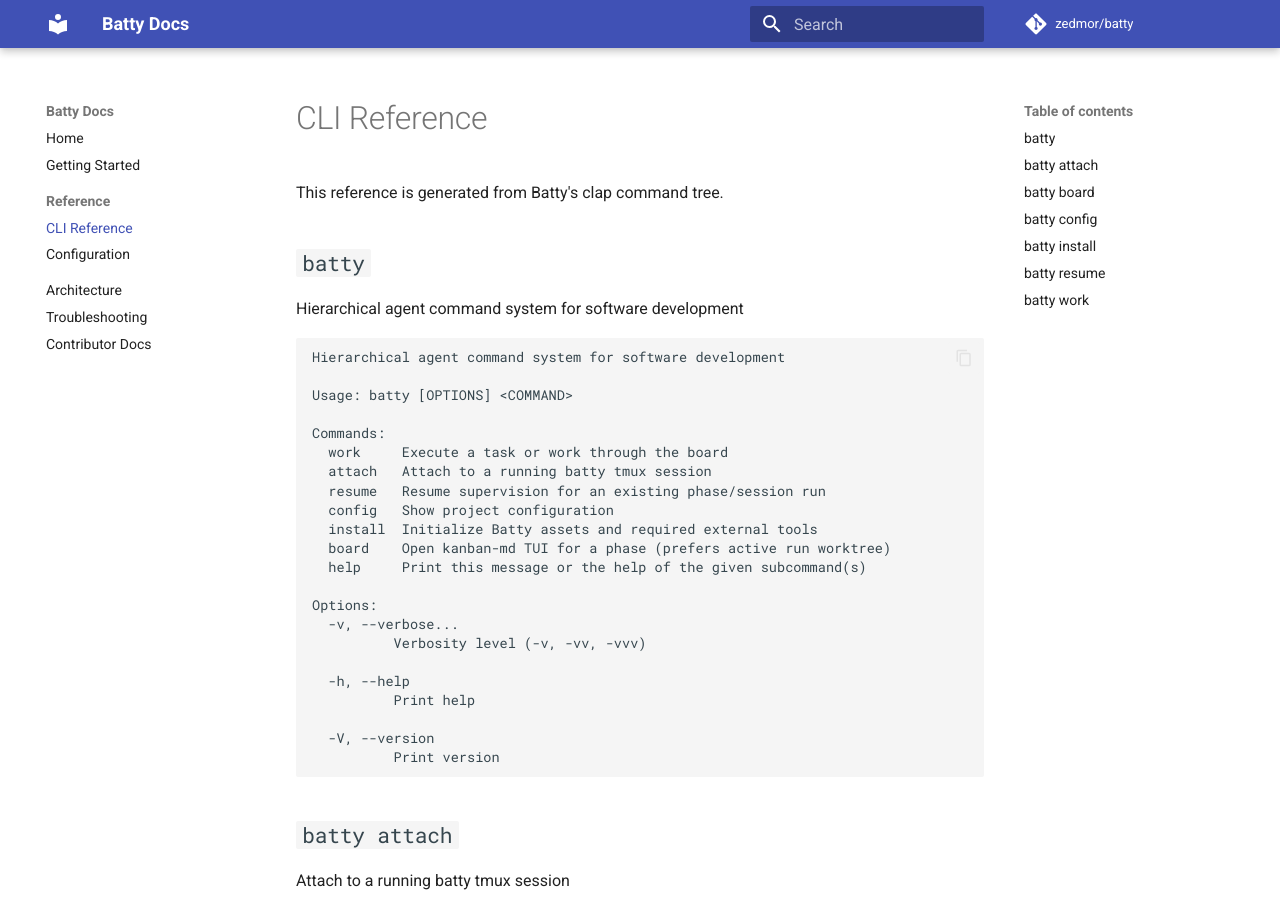
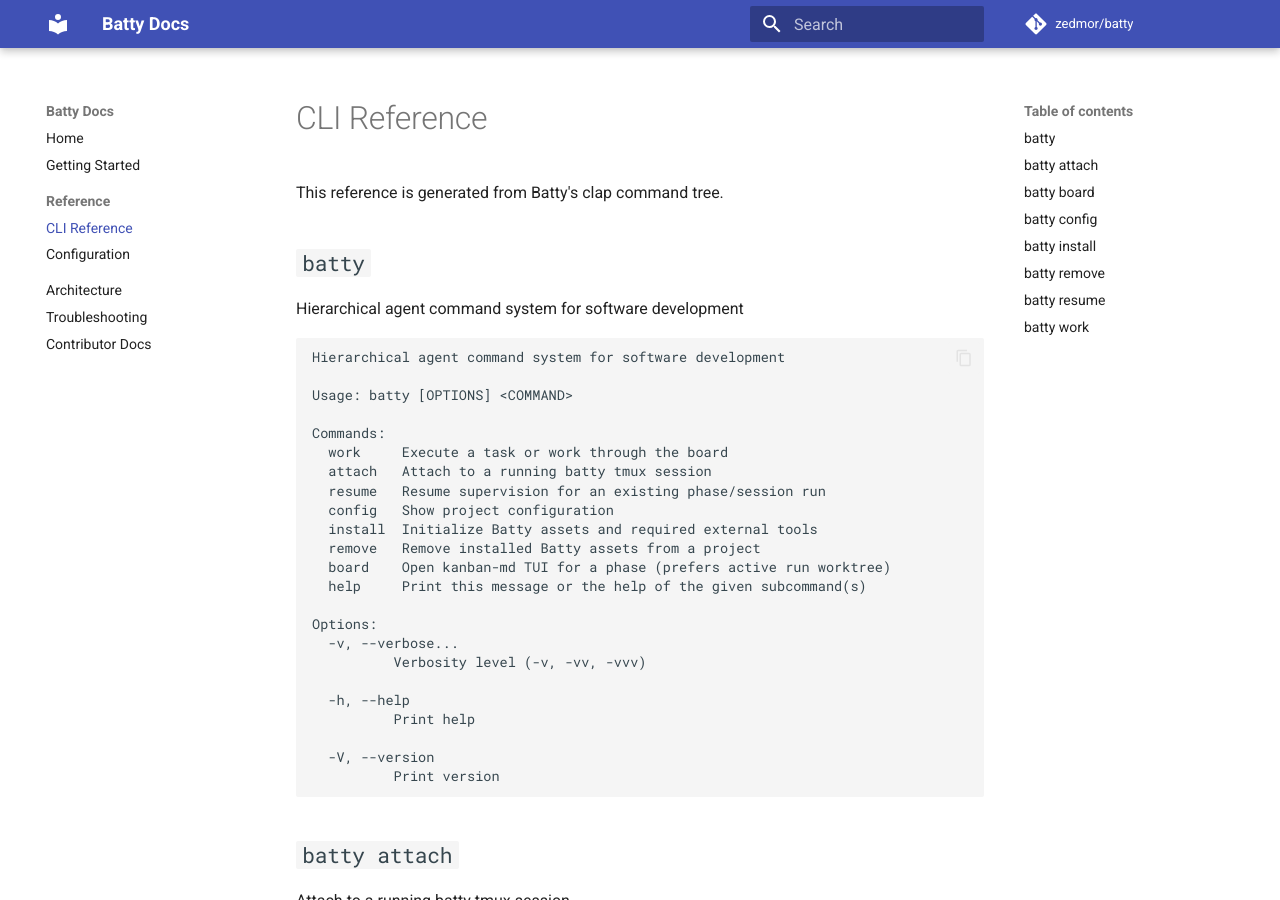
Before and after one commit to battysh/batty, an MkDocs documentation site: the page built from docs/reference/cli.md, in a window 1280 px wide and 900 px high. Built offline with MkDocs 1.6.1 and Material for MkDocs 9.7.7, drawn with Linux system fonts in a browser that asks for light colours; comment, search, counter and statistics services are not loaded; some of the changed text lies outside the part shown.

Commit message:
docs(cli): regenerate clap reference including remove

````diff
--- a/docs/reference/cli.md
+++ b/docs/reference/cli.md
@@ -19,6 +19,7 @@ Commands:
   resume   Resume supervision for an existing phase/session run
   config   Show project configuration
   install  Initialize Batty assets and required external tools
+  remove   Remove installed Batty assets from a project
   board    Open kanban-md TUI for a phase (prefers active run worktree)
   help     Print this message or the help of the given subcommand(s)
 
@@ -126,6 +127,34 @@ Options:
           Print help
 ```
 
+## `batty remove`
+
+Remove installed Batty assets from a project
+
+```text
+Remove installed Batty assets from a project
+
+Usage: batty remove [OPTIONS]
+
+Options:
+      --target <TARGET>
+          Steering/skill removal target (default: both)
+
+          [default: both]
+          [possible values: both, claude, codex]
+
+      --dir <DIR>
+          Target directory (default: current directory)
+
+          [default: .]
+
+  -v, --verbose...
+          Verbosity level (-v, -vv, -vvv)
+
+  -h, --help
+          Print help
+```
+
 ## `batty resume`
 
 Resume supervision for an existing phase/session run
````
